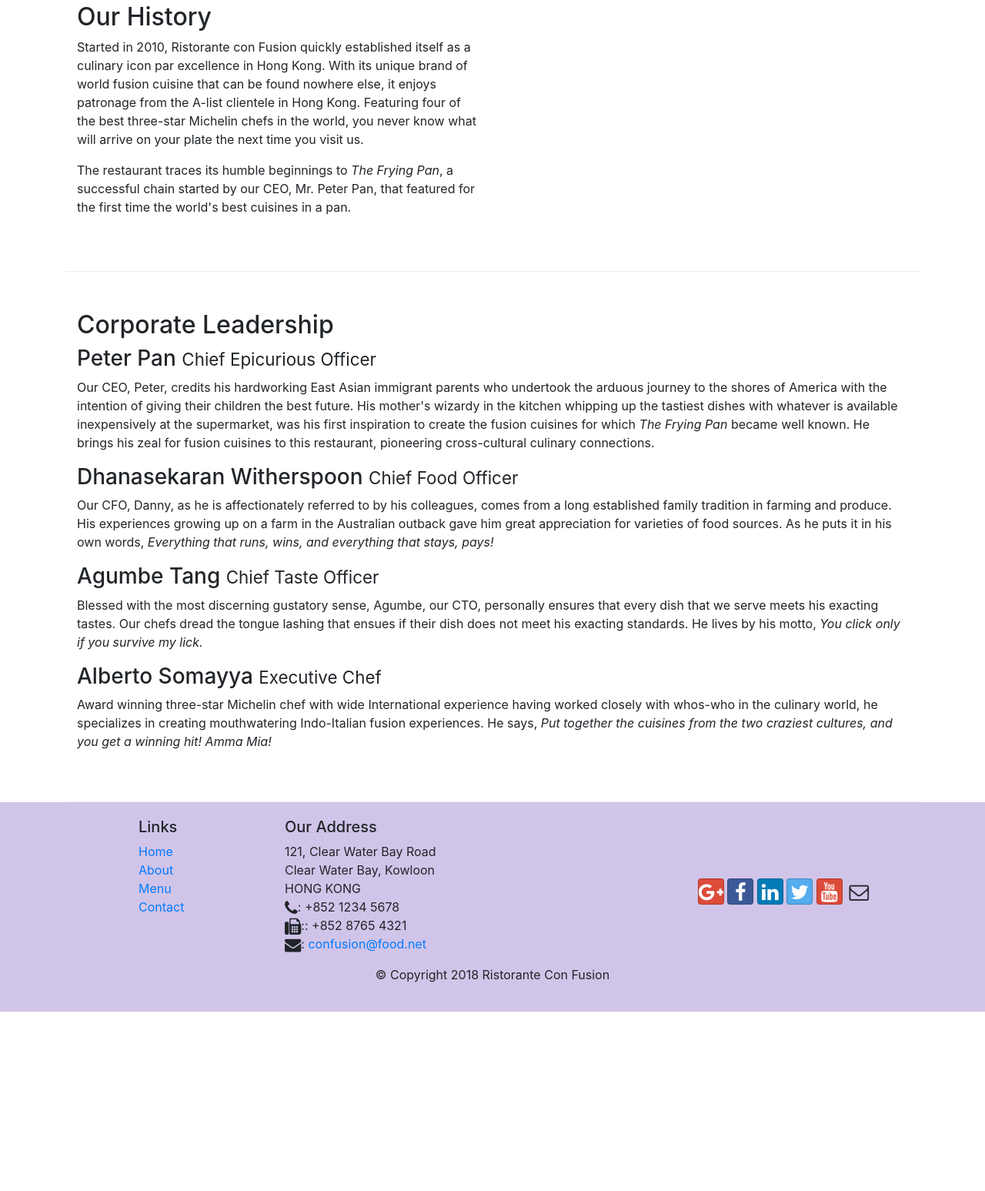
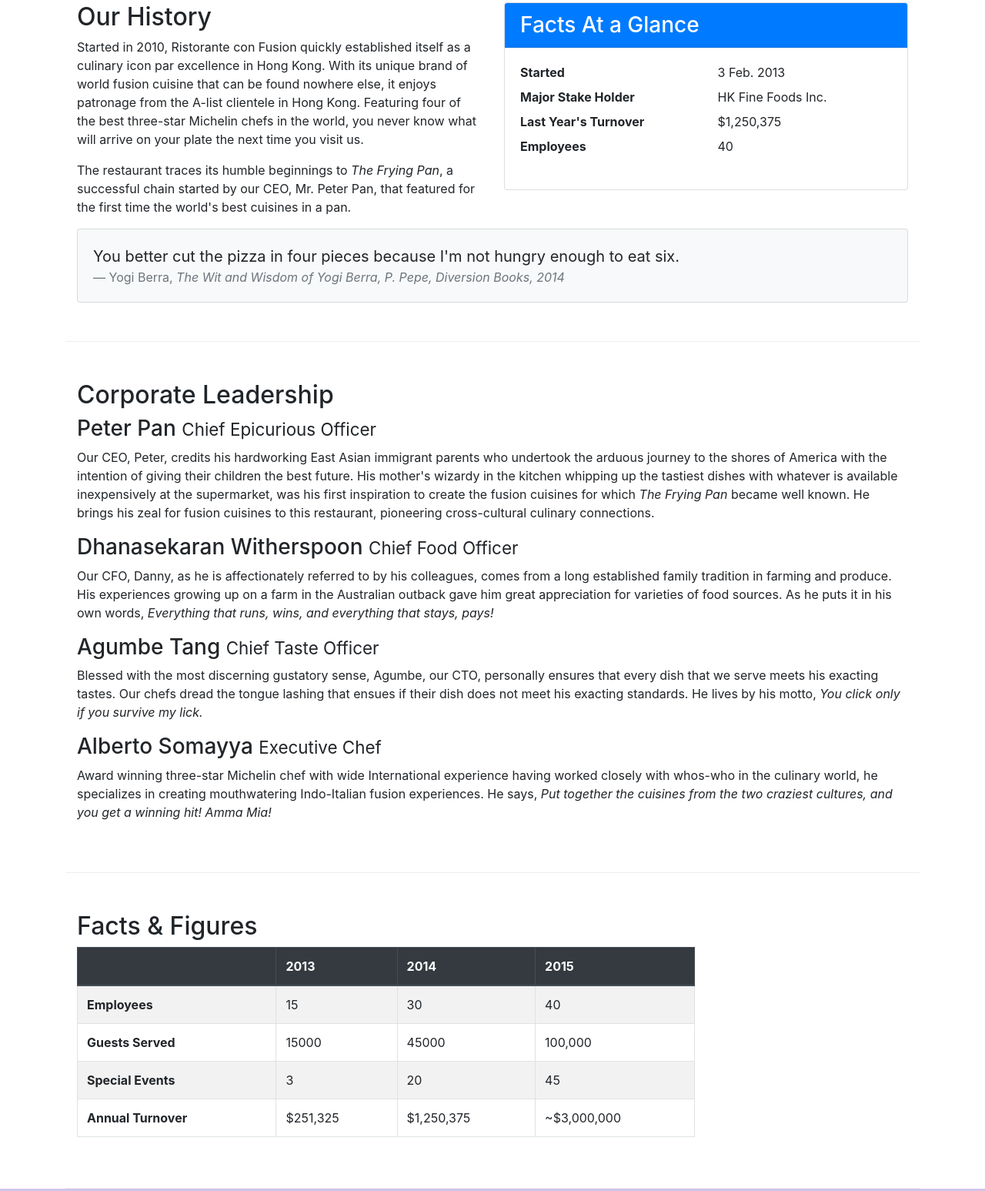
Before and after one commit to jayasmitachakraborty/Bootstrap4, a website: page aboutus.html in a window 1280 px wide. Shown: the part 462-2009 px from the top of the page at 77% size. Before the commit the page ends 1776 px from the top, so only its background shows below. Drawn offline with nearby package versions, Linux system fonts and the light colour scheme.

Commit message:
Tables & Cards

```diff
--- a/aboutus.html
+++ b/aboutus.html
@@ -74,8 +74,35 @@
                 <p>Started in 2010, Ristorante con Fusion quickly established itself as a culinary icon par excellence in Hong Kong. With its unique brand of world fusion cuisine that can be found nowhere else, it enjoys patronage from the A-list clientele in Hong Kong.  Featuring four of the best three-star Michelin chefs in the world, you never know what will arrive on your plate the next time you visit us.</p>
                 <p>The restaurant traces its humble beginnings to <em>The Frying Pan</em>, a successful chain started by our CEO, Mr. Peter Pan, that featured for the first time the world's best cuisines in a pan.</p>
             </div>
-            <div>
+            <div class="col-12 col-sm-6">
+                <div class="card">
+                    <h3 class="card-header bg-primary text-white">Facts At a Glance</h3>
+                    <div class="card-body">
+                        <dl class="row">
+                            <dt class="col-6">Started</dt>
+                            <dd class="col-6">3 Feb. 2013</dd>
+                            <dt class="col-6">Major Stake Holder</dt>
+                            <dd class="col-6">HK Fine Foods Inc.</dd>
+                            <dt class="col-6">Last Year's Turnover</dt>
+                            <dd class="col-6">$1,250,375</dd>
+                            <dt class="col-6">Employees</dt>
+                            <dd class="col-6">40</dd>
+                        </dl>
+                    </div>
+                </div>
             </div>
+            <div class="col-12">
+                    <div class="card card-body bg-light">
+                        <blockquote class="blockquote mb-0">
+                            <p class="mb-0">You better cut the pizza in four pieces because
+                                I'm not hungry enough to eat six.</p>
+                            <footer class="blockquote-footer">Yogi Berra,
+                                <cite title="Source Title">The Wit and Wisdom of Yogi Berra,
+                                P. Pepe, Diversion Books, 2014</cite>
+                            </footer>
+                        </blockquote>
+                    </div>
+                </div>
         </div>
 
         <div class="row row-content">
@@ -99,6 +126,51 @@
               </div>
           </div>
        </div>
+       <div class="row row-content">
+         <div class="col-12 col-sm-9">
+           <h2>Facts &amp; Figures</h2>
+           <div class="table-responsive">
+                    <table class="table table-striped table-bordered">
+                        <thead class="thead-dark">
+                            <tr>
+                                <th>&nbsp;</th>
+                                <th>2013</th>
+                                <th>2014</th>
+                                <th>2015</th>
+                            </tr>
+                        </thead>
+                        <tbody>
+                            <tr>
+                                <th>Employees</th>
+                                <td>15</td>
+                                <td>30</td>
+                                <td>40</td>
+                            </tr>
+                            <tr>
+                                <th>Guests Served</th>
+                                <td>15000</td>
+                                <td>45000</td>
+                                <td>100,000</td>
+                            </tr>
+                            <tr>
+                                <th>Special Events</th>
+                                <td>3</td>
+                                <td>20</td>
+                                <td>45</td>
+                            </tr>
+                            <tr>
+                                <th>Annual Turnover</th>
+                                <td>$251,325</td>
+                                <td>$1,250,375</td>
+                                <td>~$3,000,000</td>
+                            </tr>
+                        </tbody>
+                    </table>
+                </div>
+         </div>
+         <div class="col-12 col-sm-3">
+         </div>
+      </div>
 
     </div>
 
```
